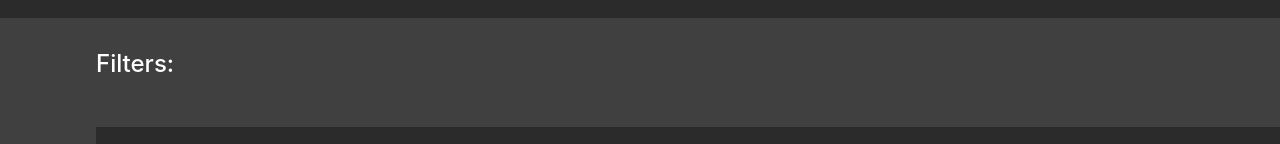
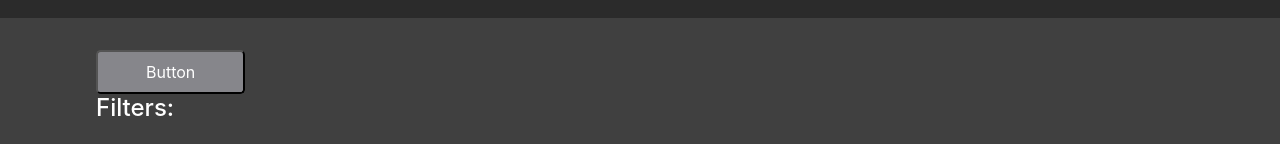
Before and after one commit to aradhya-tiwari/CheckMyCar, a SvelteKit app: page /findnewcar in a window 1280 px wide. Shown: the part 142-286 px from the top of the page. Built offline with nearby package versions, Linux system fonts and the light colour scheme.

Commit message:
Drop Down Added

```diff
--- /dev/null
+++ b/src/lib/components/Dropdown.svelte
@@ -0,0 +1,19 @@
+<script>
+    import { fade } from 'svelte/transition';
+    let _toggle = false
+    export let text = "Button"
+    function toggle(){
+        _toggle = !_toggle
+    }
+</script>
+<div class="relative " tran>
+
+    <button on:click={toggle} class="px-5 py-2 rounded-lg bg-[#86868B] text-white hover:shadow-md">{text}
+    </button>
+{#if _toggle}
+    <div class="absolute p-0 m-0 bg-white  " transition:fade >
+
+        <slot/>
+    </div>
+    {/if}
+</div>
--- a/src/routes/findnewcar/+page.svelte
+++ b/src/routes/findnewcar/+page.svelte
@@ -1,4 +1,16 @@
+<script>
+    import Dropdown from "../../lib/components/Dropdown.svelte";
+</script>
 <section class="sec">
+    <Dropdown >
+        <div>
+        <li class><a href='#'>Sample</a></li>
+        <li><a href='#'>Sample</a></li>
+        <li><a href='#'>Sample</a></li>
+        <li><a href='#'>Sample</a></li>
+        <li><a href='#'>Sample</a></li>
+    </div>
+    </Dropdown>
     <h4>Filters: </h4>
     <div class="filter">
     <div class="filter1">
```
